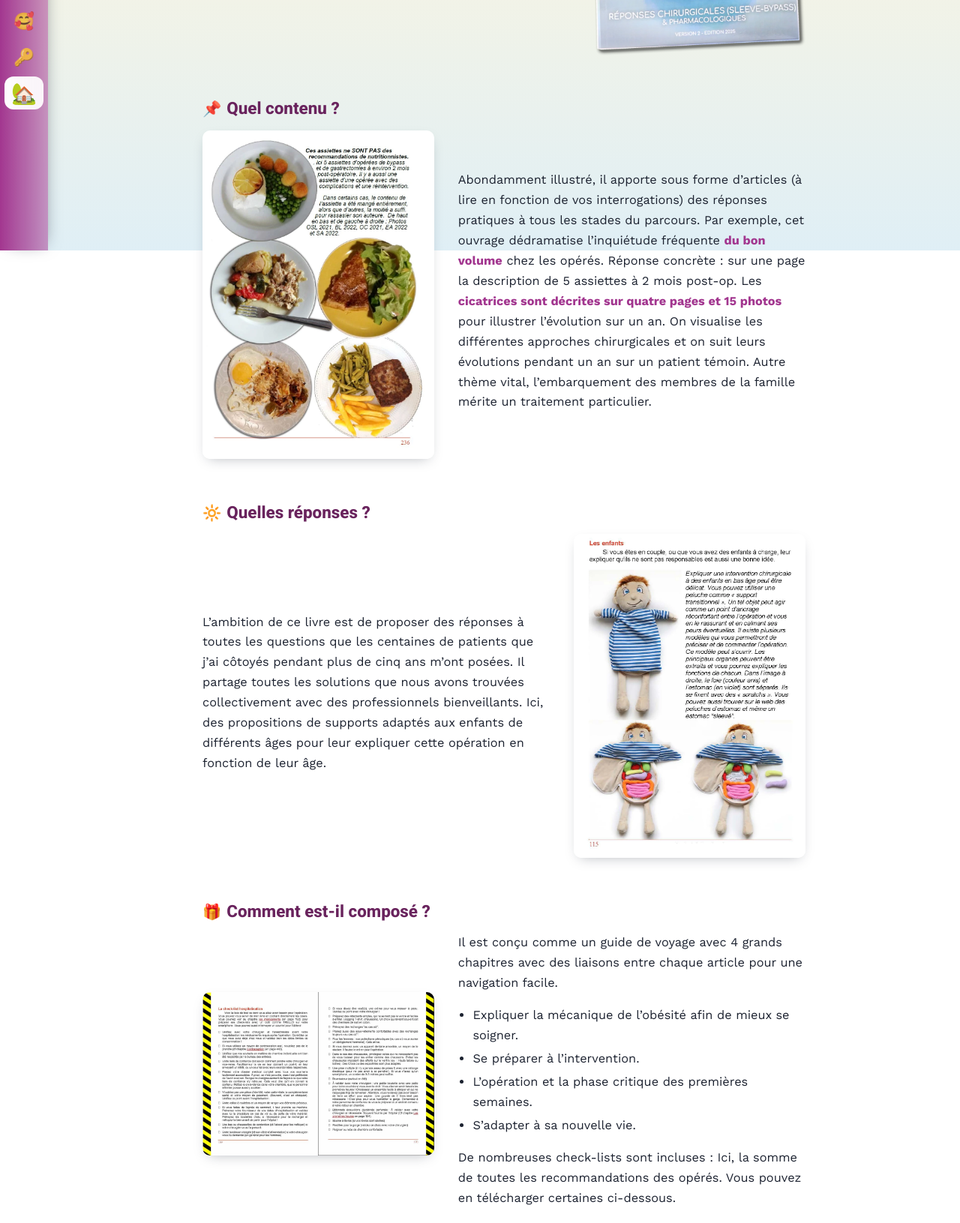
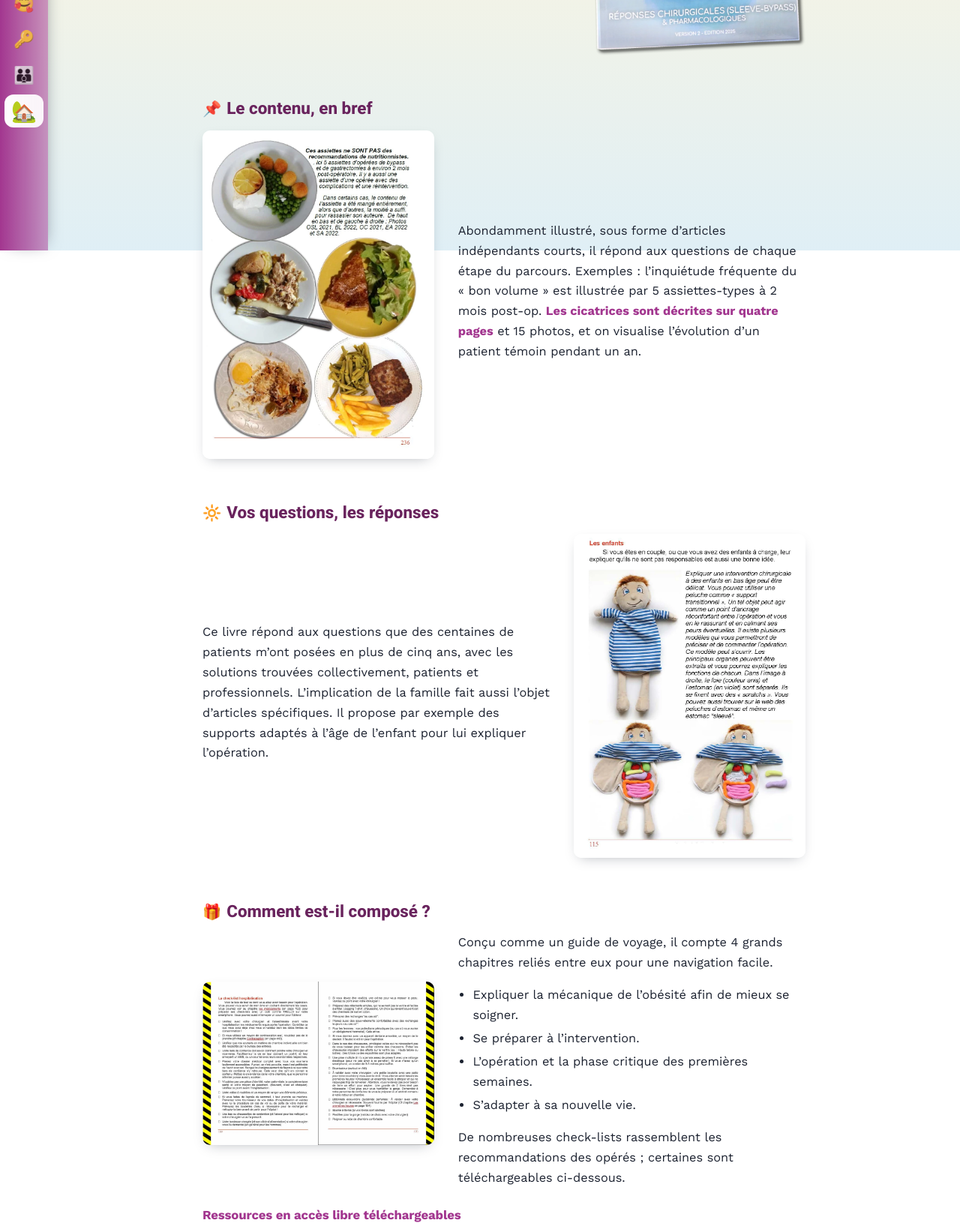
Before and after one commit to Obesiteguidepratique/test-site, a plain HTML site: page index.html in a window 1280 px wide. Shown: the part 466-2097 px from the top of the page at 75% size. Drawn offline with nearby package versions, Linux system fonts and the light colour scheme.

Commit message:
Add files via upload

```diff
--- a/index.html
+++ b/index.html
@@ -204,13 +204,14 @@
   <button class="logo-btn" type="button" aria-label="Remonter en haut de la page"><img src="assets/images/logo.jpg" width="52" height="52" alt=""></button>
   <button class="rail-toggle" type="button" aria-expanded="false" aria-controls="menu-liste" aria-label="Ouvrir le menu"><svg viewBox="0 0 24 24" width="22" height="22" fill="none" stroke="currentColor" stroke-width="2.6" stroke-linecap="round" stroke-linejoin="round" aria-hidden="true"><path d="M9 6l6 6-6 6"/></svg></button>
   <ul id="menu-liste">
-    <li><a class="lien" href="#contenu" aria-label="Quel contenu&nbsp;?"><span class="ico" aria-hidden="true">📌</span><span class="txt" aria-hidden="true">Quel contenu&nbsp;?</span></a></li>
-    <li><a class="lien" href="#reponses" aria-label="Quelles réponses&nbsp;?"><span class="ico" aria-hidden="true">🔆</span><span class="txt" aria-hidden="true">Quelles réponses&nbsp;?</span></a></li>
+    <li><a class="lien" href="#contenu" aria-label="Le contenu, en bref"><span class="ico" aria-hidden="true">📌</span><span class="txt" aria-hidden="true">Le contenu, en bref</span></a></li>
+    <li><a class="lien" href="#reponses" aria-label="Vos questions, les réponses"><span class="ico" aria-hidden="true">🔆</span><span class="txt" aria-hidden="true">Vos questions, les réponses</span></a></li>
     <li><a class="lien" href="#composition" aria-label="Comment est-il composé&nbsp;?"><span class="ico" aria-hidden="true">🎁</span><span class="txt" aria-hidden="true">Comment est-il composé&nbsp;?</span></a></li>
     <li><a class="lien" href="#commander" aria-label="Commander&nbsp;: Où le trouver&nbsp;?"><span class="ico" aria-hidden="true">🛒</span><span class="txt" aria-hidden="true">Commander&nbsp;: Où le trouver&nbsp;?</span></a></li>
     <li><a class="lien" href="#nouveautes" aria-label="Quoi de neuf dans l’édition 2025"><span class="ico" aria-hidden="true">🆕</span><span class="txt" aria-hidden="true">Quoi de neuf dans l’édition 2025</span></a></li>
     <li><a class="lien" href="#avis" aria-label="Avis&nbsp;: Qu’est-ce qu’ils en disent&nbsp;?"><span class="ico" aria-hidden="true">🥰</span><span class="txt" aria-hidden="true">Avis&nbsp;: Qu’est-ce qu’ils en disent&nbsp;?</span></a></li>
     <li><a class="lien" href="#enquetes" aria-label="Enquêtes&nbsp;: Partage de réalités"><span class="ico" aria-hidden="true">🔑</span><span class="txt" aria-hidden="true">Enquêtes&nbsp;: Partage de réalités</span></a></li>
+    <li><a class="lien" href="#public" aria-label="Est-ce fait pour vous&nbsp;?"><span class="ico" aria-hidden="true">👪</span><span class="txt" aria-hidden="true">Est-ce fait pour vous&nbsp;?</span></a></li>
     <li><a class="lien" href="#carte" aria-label="Bonus&nbsp;: Carte des associations de patients"><span class="ico" aria-hidden="true">🏡</span><span class="txt" aria-hidden="true">Bonus&nbsp;: Carte des associations de patients</span></a></li>
   </ul>
 </nav>
@@ -230,10 +231,10 @@
   </section>
 
   <section id="contenu">
-    <h2><span class="h-ico" aria-hidden="true">📌</span>Quel contenu&nbsp;?</h2>
+    <h2><span class="h-ico" aria-hidden="true">📌</span>Le contenu, en bref</h2>
     <div class="card cote inverse">
       <div class="cote-txt">
-        <p>Abondamment illustré, il apporte sous forme d’articles (à lire en fonction de vos interrogations) des réponses pratiques à tous les stades du parcours. Par exemple, cet ouvrage dédramatise l’inquiétude fréquente <strong class="v">du bon volume</strong> chez les opérés. Réponse concrète&nbsp;: sur une page la description de 5 assiettes à 2 mois post-op. Les <strong class="v">cicatrices sont décrites sur quatre pages et 15 photos</strong> pour illustrer l’évolution sur un an. On visualise les différentes approches chirurgicales et on suit leurs évolutions pendant un an sur un patient témoin. Autre thème vital, l’embarquement des membres de la famille mérite un traitement particulier.</p>
+        <p>Abondamment illustré, sous forme d’articles indépendants courts, il répond aux questions de chaque étape du parcours. Exemples&nbsp;: l’inquiétude fréquente du «&nbsp;bon volume&nbsp;» est illustrée par 5 assiettes-types à 2 mois post-op. <strong class="v">Les cicatrices sont décrites sur quatre pages</strong> et 15 photos, et on visualise l’évolution d’un patient témoin pendant un an.</p>
       </div>
       <figure class="cote-img">
         <button class="zoom" type="button" aria-label="Agrandir l’extrait sur les assiettes-types"><img src="assets/images/contenu.webp" width="933" height="1324" alt="Page du livre : cinq assiettes-types de patients opérés (bypass et gastrectomie) à environ deux mois post-opératoire, à titre d’illustration et non de recommandation nutritionnelle" loading="lazy"></button>
@@ -242,10 +243,10 @@
   </section>
 
   <section id="reponses">
-    <h2><span class="h-ico" aria-hidden="true">🔆</span>Quelles réponses&nbsp;?</h2>
+    <h2><span class="h-ico" aria-hidden="true">🔆</span>Vos questions, les réponses</h2>
     <div class="card cote">
       <div class="cote-txt">
-        <p>L’ambition de ce livre est de proposer des réponses à toutes les questions que les centaines de patients que j’ai côtoyés pendant plus de cinq ans m’ont posées. Il partage toutes les solutions que nous avons trouvées collectivement avec des professionnels bienveillants. Ici, des propositions de supports adaptés aux enfants de différents âges pour leur expliquer cette opération en fonction de leur âge.</p>
+        <p>Ce livre répond aux questions que des centaines de patients m’ont posées en plus de cinq ans, avec les solutions trouvées collectivement, patients et professionnels. L’implication de la famille fait aussi l’objet d’articles spécifiques. Il propose par exemple des supports adaptés à l’âge de l’enfant pour lui expliquer l’opération.</p>
       </div>
       <figure class="cote-img">
         <button class="zoom" type="button" aria-label="Agrandir l’extrait sur l’explication aux enfants"><img src="assets/images/reponses.webp" width="1038" height="1453" alt="Page du livre : expliquer l’opération à un enfant à l’aide d’une peluche « support transitionnel » représentant les organes" loading="lazy"></button>
@@ -257,14 +258,14 @@
     <h2><span class="h-ico" aria-hidden="true">🎁</span>Comment est-il composé&nbsp;?</h2>
     <div class="card cote inverse">
       <div class="cote-txt">
-        <p>Il est conçu comme un guide de voyage avec 4 grands chapitres avec des liaisons entre chaque article pour une navigation facile.</p>
+        <p>Conçu comme un guide de voyage, il compte 4 grands chapitres reliés entre eux pour une navigation facile.</p>
         <ul class="puces">
           <li>Expliquer la mécanique de l’obésité afin de mieux se soigner.</li>
           <li>Se préparer à l’intervention.</li>
           <li>L’opération et la phase critique des premières semaines.</li>
           <li>S’adapter à sa nouvelle vie.</li>
         </ul>
-        <p>De nombreuses check-lists sont incluses&nbsp;: Ici, la somme de toutes les recommandations des opérés. Vous pouvez en télécharger certaines ci-dessous.</p>
+        <p>De nombreuses check-lists rassemblent les recommandations des opérés&nbsp;; certaines sont téléchargeables ci-dessous.</p>
       </div>
       <figure class="cote-img">
         <button class="zoom" type="button" aria-label="Agrandir un exemple de check-list du livre"><img src="assets/images/composition.webp" width="1000" height="706" alt="Extrait du livre : exemple de check-list détaillée (ici, la check-list hospitalisation)" loading="lazy"></button>
@@ -286,10 +287,11 @@
   </section>
 
   <section id="public">
-    <h2><span class="h-ico" aria-hidden="true">👪</span>Pour qui est-il conçu&nbsp;?</h2>
+    <h2><span class="h-ico" aria-hidden="true">👪</span>Est-ce fait pour vous&nbsp;?</h2>
     <div class="card cote">
       <div class="cote-txt">
-        <p>Il est prévu pour ceux qui envisagent la chirurgie et les aident à appréhender leur rapport avec le poids. J’espère que certains comprendront pourquoi le bariatrique n’est pas pour eux. Ce livre leur apporte d’autres pistes de travail plus adaptées notamment les options pharmacologiques. Et pour ceux qui iront au bout de la démarche, qu’ils intégreront l’importance du suivi et que ce n’est pas une solution de facilité. Il est pensé comme un accompagnement à la chirurgie. Il écarte volontairement les scénarios médicaux rares ou complexes. Il casse des mythes, contient les recommandations des équipes pluridisciplinaires, et propose des moyens de mise en œuvre. C’est un ouvrage de transmission bienveillant. Pouvoir déjeuner au restaurant est une question qui revient souvent&nbsp;: voilà une solution simple pour gérer les restes.</p>
+        <p><strong class="v">Aux personnes en situation d’obésité, pour les aider à comprendre leur rapport au poids.</strong> Il est pensé autour de la chirurgie bariatrique, et apporte aussi des réponses à ceux qui privilégient les options pharmacologiques.</p>
+        <p>Ce livre explique l’importance du suivi et veut casser les mythes&nbsp;: ce n’est pas une solution de facilité. Volontairement centré sur les cas courants plutôt que les scénarios rares, il s’appuie sur les recommandations des équipes pluridisciplinaires et propose des moyens concrets de les mettre en œuvre.</p>
       </div>
       <figure class="cote-img">
         <button class="zoom" type="button" aria-label="Agrandir l’exemple de kit repas au restaurant"><img src="assets/images/pourqui.webp" width="1166" height="1652" alt="Exemple de « kit restaurant » : trousse isotherme et boîtes de conservation pour rapporter les restes en toute sécurité" loading="lazy"></button>
@@ -404,7 +406,7 @@
 </main>
 
 <footer>
-  <p>Obésité guide pratique — Olivier Tyrbas de Chamberet <span class="maj-footer">(Maj 27/09/26)</span></p>
+  <p>Obésité guide pratique — Olivier Tyrbas de Chamberet <span class="maj-footer">(Maj 03/10/26)</span></p>
   <p class="footer-icones">
     <a href="https://www.instagram.com/otcbaria/" target="_blank" rel="noopener" aria-label="Instagram">
       <svg viewBox="0 0 24 24" width="22" height="22" fill="none" stroke="currentColor" stroke-width="1.8"><rect x="3" y="3" width="18" height="18" rx="5"/><circle cx="12" cy="12" r="4"/><circle cx="17.2" cy="6.8" r="1.1" fill="currentColor" stroke="none"/></svg>
```
